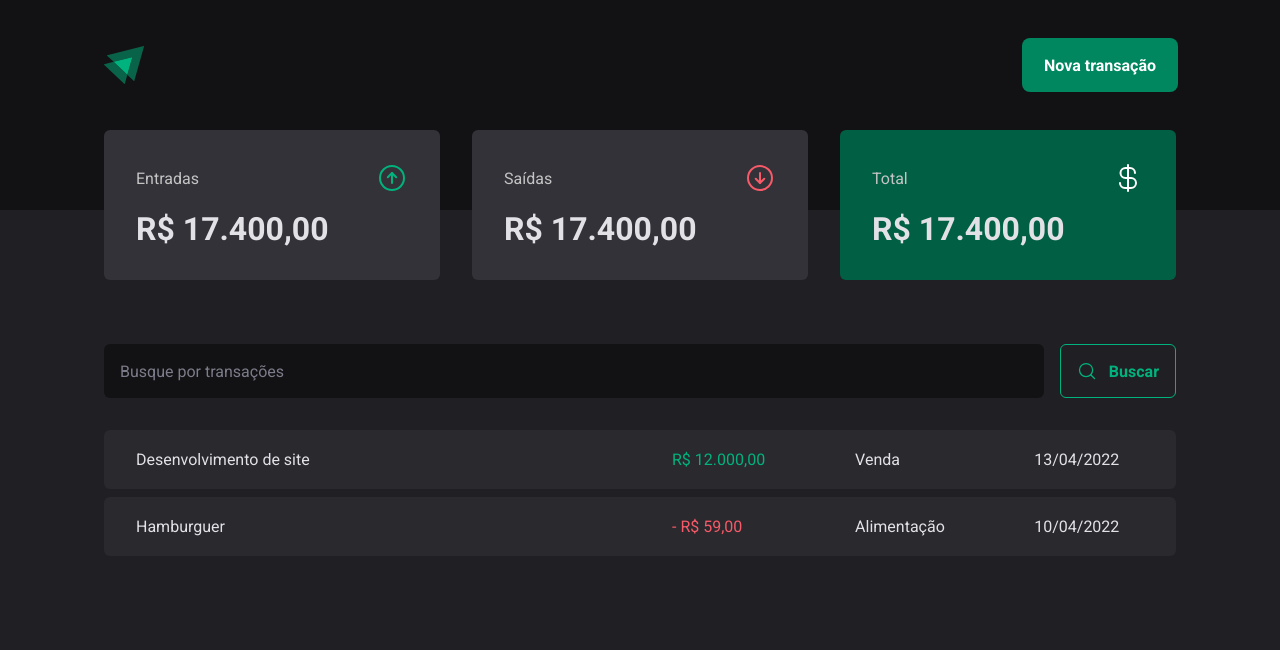
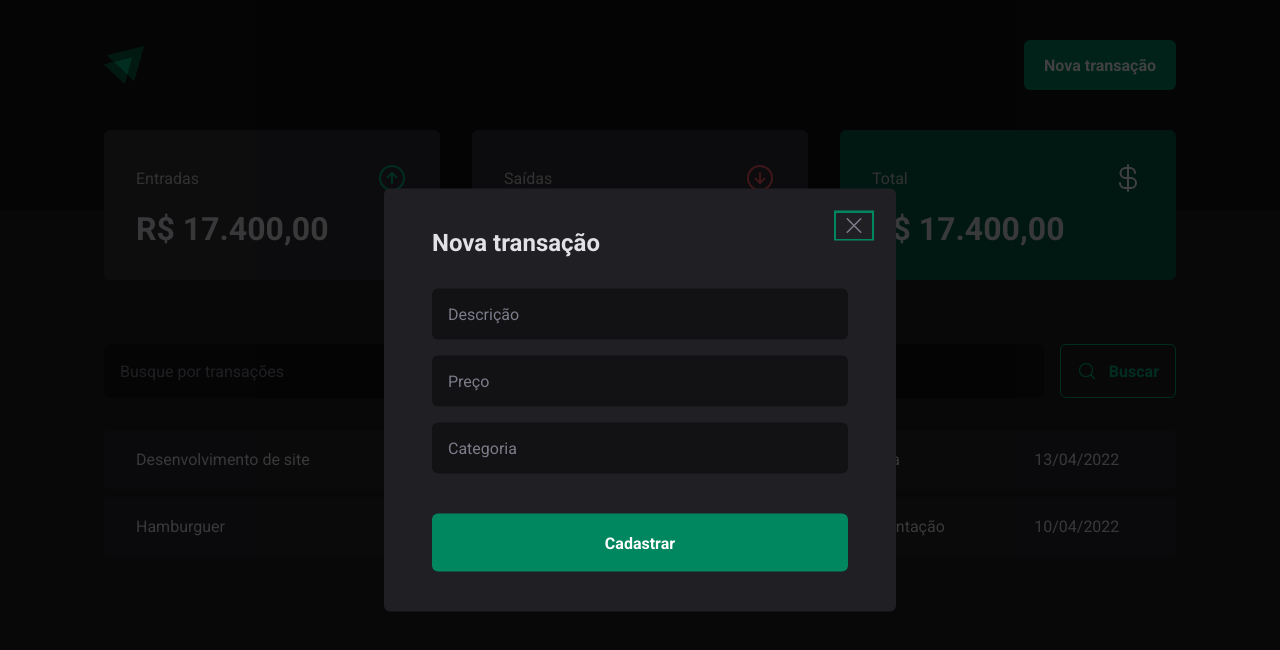
Before and after one commit to Victtor-777/DT_Money, a React (Vite) app: page / in a window 1280 px wide. Both pictures are taken after a click on the button "Nova transação". Shown: the top 650 px of the page. Built offline with nearby package versions, Linux system fonts and the light colour scheme.

Commit message:
Add modal de adcionar transações ao projeto

```diff
--- a/package.json
+++ b/package.json
@@ -10,6 +10,7 @@
     "preview": "vite preview"
   },
   "dependencies": {
+    "@radix-ui/react-dialog": "^1.0.5",
     "phosphor-react": "^1.4.1",
     "react": "^18.2.0",
     "react-dom": "^18.2.0",
--- a/src/Components/Header/index.tsx
+++ b/src/Components/Header/index.tsx
@@ -1,5 +1,7 @@
 import { HeaderContainer, HeaderContent, NewTransactionButton } from "./styles";
 import logoImg from "../../assets/logo.svg";
+import * as Dialog from "@radix-ui/react-dialog";
+import { NewTRansactionModal } from "../NewTransactionModal";
 
 export function Header() {
   return (
@@ -7,7 +9,13 @@
       <HeaderContent>
         <img src={logoImg} alt="" />
 
-        <NewTransactionButton>Nova transação</NewTransactionButton>
+        <Dialog.Root>
+          <Dialog.Trigger asChild>
+            <NewTransactionButton>Nova transação</NewTransactionButton>
+          </Dialog.Trigger>
+
+          <NewTRansactionModal />
+        </Dialog.Root>
       </HeaderContent>
     </HeaderContainer>
   );
--- a/src/Components/Header/styles.ts
+++ b/src/Components/Header/styles.ts
@@ -1,4 +1,5 @@
 import styled from "styled-components";
+import * as Dialog from "@radix-ui/react-dialog";
 
 export const HeaderContainer = styled.header`
   background: ${(props) => props.theme["gray-900"]};
@@ -31,3 +32,14 @@
     background: ${(props) => props.theme["green-700"]};
   }
 `;
+
+export const CloseButton = styled(Dialog.Close)`
+  position: absolute;
+  background: transparent;
+  color: ${(props) => props.theme["gray-500"]};
+  border: 0;
+  top: 1.5rem;
+  right: 1.5rem;
+  line-height: 0;
+  cursor: pointer;
+`;
--- /dev/null
+++ b/src/Components/NewTransactionModal/index.tsx
@@ -0,0 +1,27 @@
+import * as Dialog from "@radix-ui/react-dialog";
+import { Content, Overlay } from "./styles";
+import { X } from "phosphor-react";
+import { CloseButton } from "../Header/styles";
+
+export function NewTRansactionModal() {
+  return (
+    <Dialog.Portal>
+      <Overlay />
+
+      <Content>
+        <Dialog.Title>Nova transação</Dialog.Title>
+        <CloseButton>
+          <X size={24} />
+        </CloseButton>
+
+        <form action="">
+          <input type="text" placeholder="Descrição" required />
+          <input type="number" placeholder="Preço" required />
+          <input type="text" placeholder="Categoria" required />
+
+          <button type="submit">Cadastrar</button>
+        </form>
+      </Content>
+    </Dialog.Portal>
+  );
+}
--- /dev/null
+++ b/src/Components/NewTransactionModal/styles.ts
@@ -0,0 +1,58 @@
+import styled from "styled-components";
+import * as Dialog from "@radix-ui/react-dialog";
+
+export const Overlay = styled(Dialog.Overlay)`
+  position: fixed;
+  width: 100vw;
+  height: 100vh;
+  inset: 0;
+  background: rgba(0, 0, 0, 0.75);
+`;
+
+export const Content = styled(Dialog.Content)`
+  min-width: 32rem;
+  border-radius: 6px;
+  padding: 2.5rem 3rem;
+  background: ${(props) => props.theme["gray-800"]};
+
+  position: fixed;
+  top: 50%;
+  left: 50%;
+  transform: translate(-50%, -50%);
+
+  form {
+    margin-top: 2rem;
+    display: flex;
+    flex-direction: column;
+    gap: 1rem;
+
+    input {
+      border-radius: 6px;
+      border: 0;
+      background: ${(props) => props.theme["gray-900"]};
+      color: ${(props) => props.theme["gray-300"]};
+      padding: 1rem;
+
+      &::placeholder {
+        color: ${(props) => props.theme["gray-500"]};
+      }
+    }
+
+    button[type="submit"] {
+      height: 58px;
+      border: 0;
+      background: ${(props) => props.theme["green-500"]};
+      color: ${(props) => props.theme["white"]};
+      font-weight: bold;
+      padding: 0 1.25rem;
+      border-radius: 6px;
+      margin-top: 1.5rem;
+      cursor: pointer;
+      transition: 0.2s;
+
+      &:hover {
+        background: ${(props) => props.theme["green-700"]};
+      }
+    }
+  }
+`;
```
Also changed, not shown: 1 other file (tests, documents, lock files or other folders).
